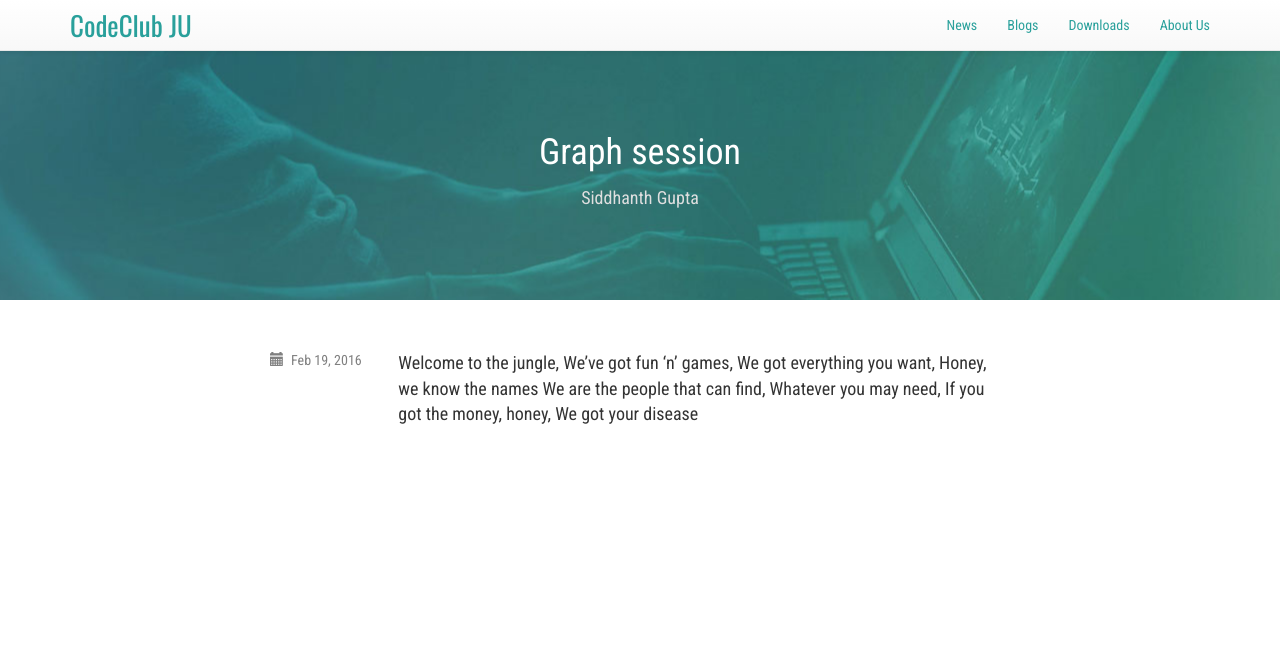
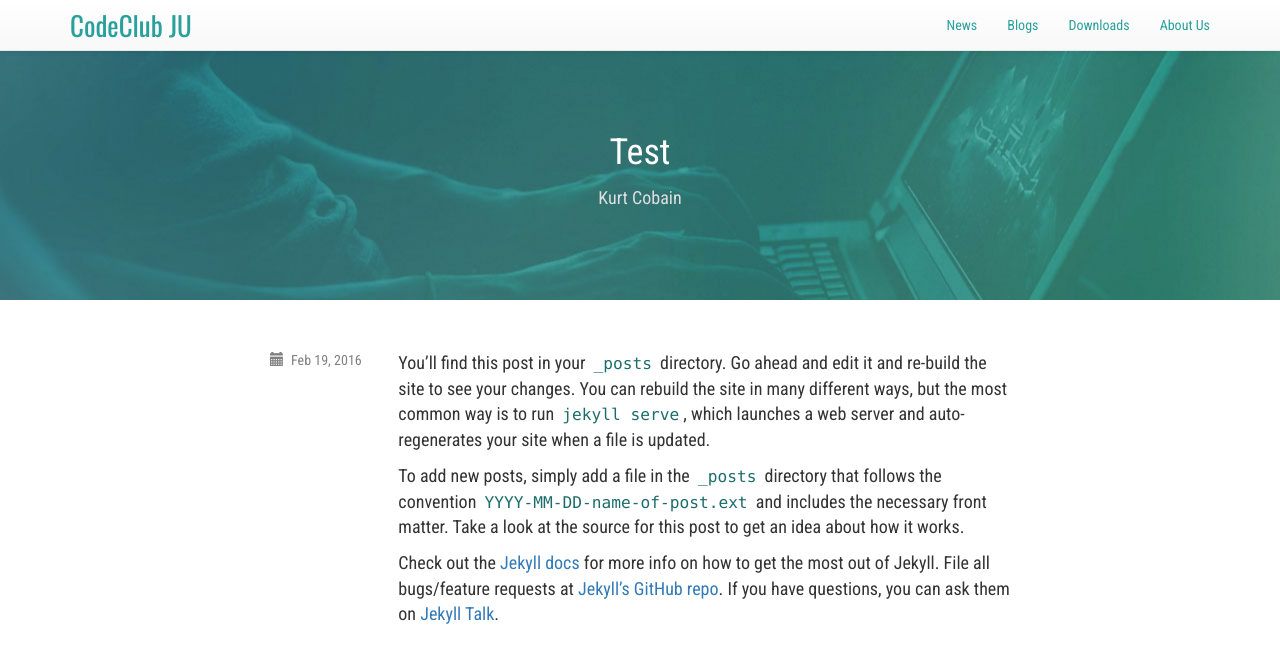
Before and after one commit to siddhanthgupta/codeclub-gamma.github.io, a Jekyll site: the page built from blogs/_posts/2016-02-19-graph-slides.md, in a window 1280 px wide. Shown: the top 663 px of the page. Built offline with Jekyll 4.4.1, drawn with Linux system fonts in a browser that asks for light colours.

Commit message:
Test commit

```diff
--- a/blogs/_posts/2016-02-19-graph-slides.md
+++ b/blogs/_posts/2016-02-19-graph-slides.md
@@ -1,8 +1,15 @@
 ---
 layout: post
-title:  "Graph session"
-author: Siddhanth Gupta
+title:  "Test"
+author: Kurt Cobain
 permalink: /blogs/:title
 ---
-Welcome to the jungle, We've got fun 'n' games, We got everything you want, Honey, we know the names
-We are the people that can find, Whatever you may need, If you got the money, honey, We got your disease
+You’ll find this post in your `_posts` directory. Go ahead and edit it and re-build the site to see your changes. You can rebuild the site in many different ways, but the most common way is to run `jekyll serve`, which launches a web server and auto-regenerates your site when a file is updated.
+
+To add new posts, simply add a file in the `_posts` directory that follows the convention `YYYY-MM-DD-name-of-post.ext` and includes the necessary front matter. Take a look at the source for this post to get an idea about how it works.
+
+Check out the [Jekyll docs][jekyll-docs] for more info on how to get the most out of Jekyll. File all bugs/feature requests at [Jekyll’s GitHub repo][jekyll-gh]. If you have questions, you can ask them on [Jekyll Talk][jekyll-talk].
+
+[jekyll-docs]: http://jekyllrb.com/docs/home
+[jekyll-gh]:   https://github.com/jekyll/jekyll
+[jekyll-talk]: https://talk.jekyllrb.com/
```
